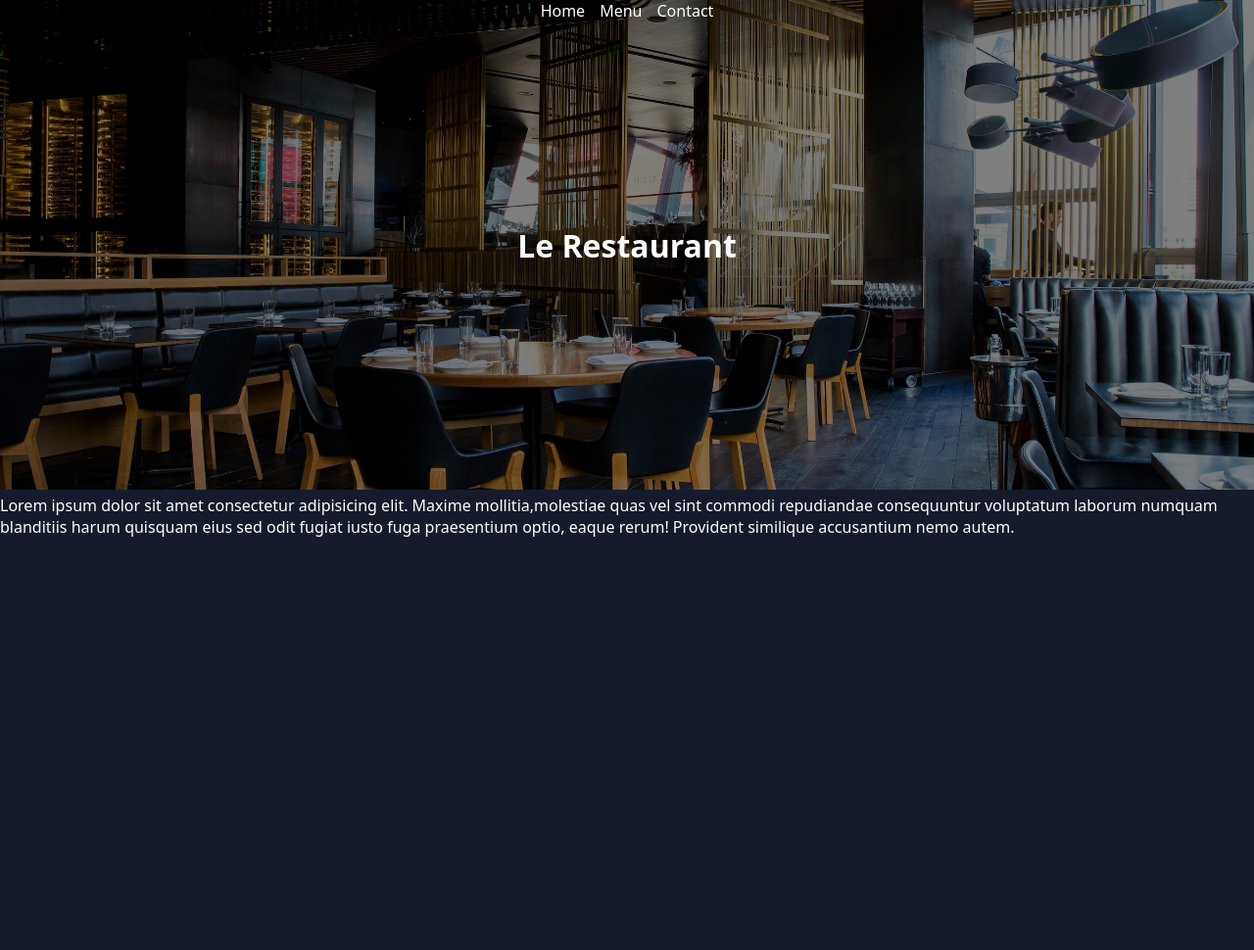
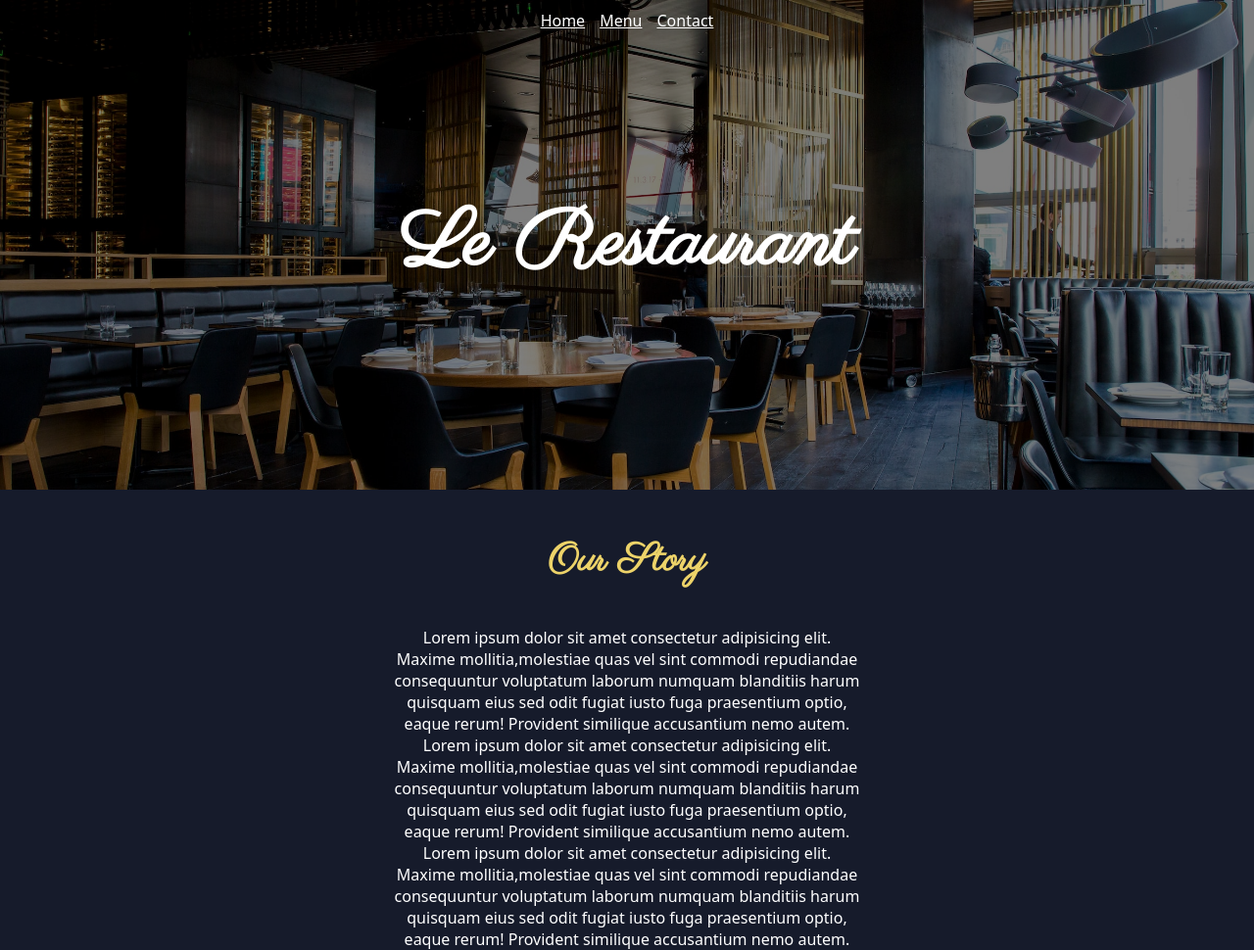
Before and after one commit to rrpereira98/Restaurant-Page, a website built with webpack: page dist/index.html in a window 1280 px wide. Shown: the whole page at 98% size. Before the commit the page ends 800 px from the top, so only its background shows below. Built offline with nearby package versions, Linux system fonts and the light colour scheme.

Commit message:
finish home page and implement tab switching functionality

```diff
--- a/src/home.js
+++ b/src/home.js
@@ -6,18 +6,27 @@ function home() {
     const img = document.createElement("img")
     img.src = banner
     img.classList.add("banner")
-    const h1Background = document.createElement("div")
-    h1Background.classList.add("name-background")
-    const h1 = document.createElement("h1")
-    h1.textContent = "Le Restaurant"
-    h1.classList.add("restaurant-name")
-    h1Background.appendChild(h1)
-    const p = document.createElement("p")
-    p.textContent = "Lorem ipsum dolor sit amet consectetur adipisicing elit. Maxime mollitia,molestiae quas vel sint commodi repudiandae consequuntur voluptatum laborum numquam blanditiis harum quisquam eius sed odit fugiat iusto fuga praesentium optio, eaque rerum! Provident similique accusantium nemo autem."
+
+    const logoBackground = document.createElement("div")
+    logoBackground.classList.add("name-background")
+
+    const logo = document.createElement("h1")
+    logo.textContent = "Le Restaurant"
+    logo.classList.add("restaurant-name")
+    logoBackground.appendChild(logo)
+
+    const title = document.createElement("h2")
+    title.textContent = "Our Story"
+    title.classList.add("title")
+
+    const story = document.createElement("p")
+    story.textContent = "Lorem ipsum dolor sit amet consectetur adipisicing elit. Maxime mollitia,molestiae quas vel sint commodi repudiandae consequuntur voluptatum laborum numquam blanditiis harum quisquam eius sed odit fugiat iusto fuga praesentium optio, eaque rerum! Provident similique accusantium nemo autem. Lorem ipsum dolor sit amet consectetur adipisicing elit. Maxime mollitia,molestiae quas vel sint commodi repudiandae consequuntur voluptatum laborum numquam blanditiis harum quisquam eius sed odit fugiat iusto fuga praesentium optio, eaque rerum! Provident similique accusantium nemo autem. Lorem ipsum dolor sit amet consectetur adipisicing elit. Maxime mollitia,molestiae quas vel sint commodi repudiandae consequuntur voluptatum laborum numquam blanditiis harum quisquam eius sed odit fugiat iusto fuga praesentium optio, eaque rerum! Provident similique accusantium nemo autem."
+    story.classList.add("story")
 
     content.appendChild(img)
-    content.appendChild(h1Background)
-    content.appendChild(p)
+    content.appendChild(logoBackground)
+    content.appendChild(title)
+    content.appendChild(story)
 }
 
 export default home
--- a/src/index.js
+++ b/src/index.js
@@ -1,3 +1,18 @@
 import home from "./home";
+import menu from "./menu"
+
+const content = document.querySelector("#content")
+const homeBtn = document.querySelector(".home-btn")
+const menuBtn = document.querySelector(".menu-btn")
 
 home()
+
+menuBtn.addEventListener("click", () => {
+    content.innerHTML = ""
+    menu()
+})
+
+homeBtn.addEventListener("click", () => {
+    content.innerHTML = ""
+    home()
+})
--- /dev/null
+++ b/src/menu.js
@@ -0,0 +1,8 @@
+function menu() {
+    const content = document.querySelector("#content")
+
+    const menuTitle = document.createElement("h1")
+    menuTitle.textContent = "The Menu"
+}
+
+export default menu
--- a/src/style.css
+++ b/src/style.css
@@ -17,6 +17,7 @@ body {
     display: flex;
     justify-content: center;
     gap: 15px;
+    margin-top: 10px;
 }
 
 .nav p {
@@ -38,8 +39,24 @@ body {
     display: flex;
     align-items: center;
     justify-content: center;
+    text-align: center;
 }
 
 .restaurant-name {
     color: white;
+    font-family: 'Parisienne', cursive;
+    font-size: 5rem;
 }
+
+.title {
+    font-family: 'Parisienne', cursive;
+    font-size: 2.5rem;
+    text-align: center;
+    margin-top: 40px;
+    color: #edd369;
+}
+
+.story {
+    margin: 40px 400px 0 400px;
+    text-align: center;
+}
```
Also changed, not shown: dist/index.html, dist/main.js.
